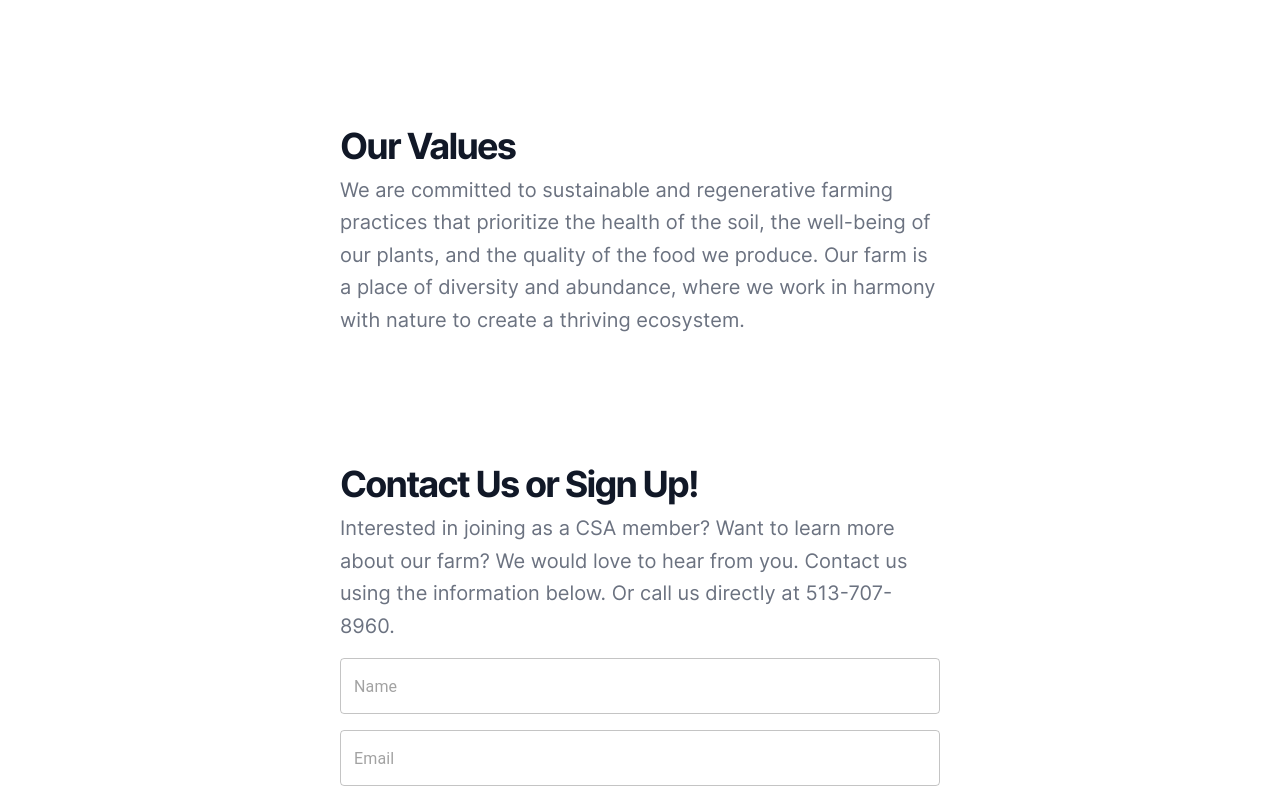
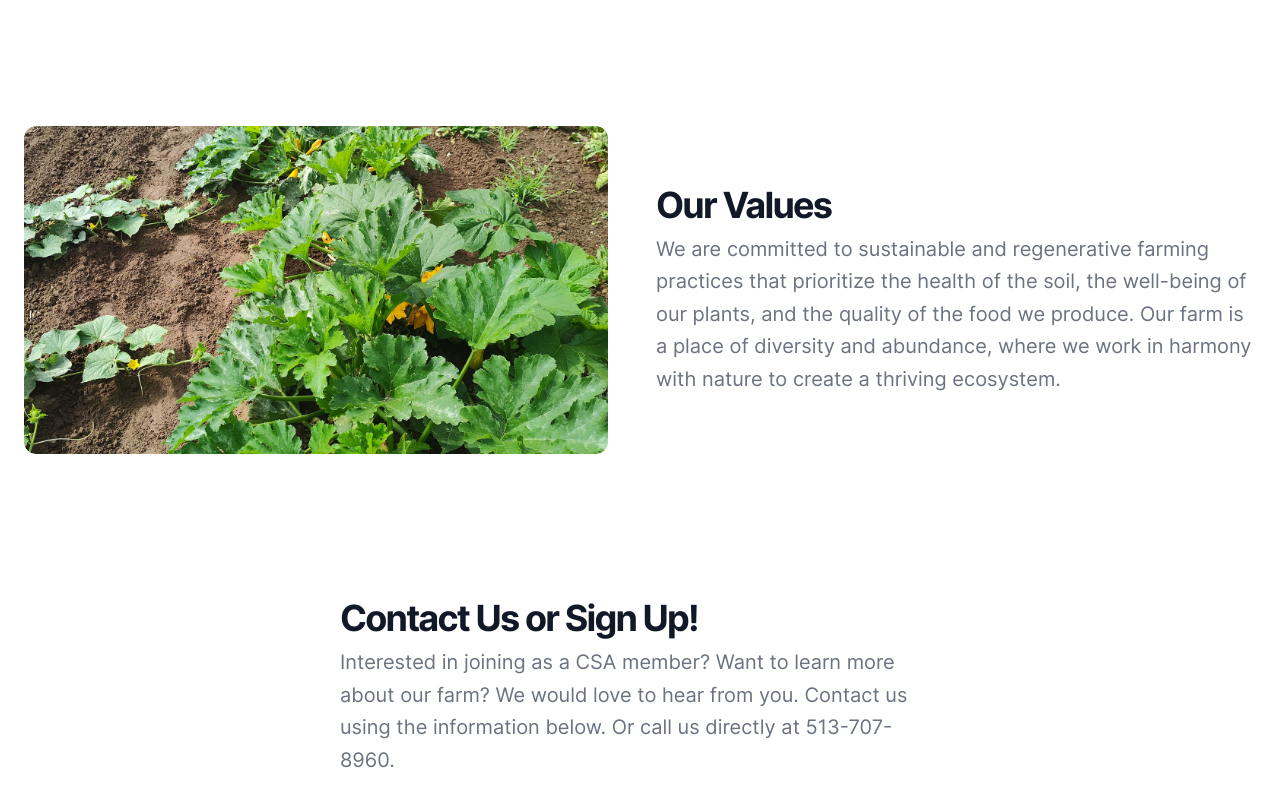
Before and after one commit to louieknolle/new-farm-site, a React (Vite) app: page / in a window 1280 px wide. Shown: the part 3940-4730 px from the top of the page. Built offline with nearby package versions, Linux system fonts and the light colour scheme.

Commit message:
adds values img

```diff
--- a/src/pages/Home.tsx
+++ b/src/pages/Home.tsx
@@ -3,10 +3,11 @@ import FacebookIcon from '@mui/icons-material/Facebook'
 import { Button, TextField, TextareaAutosize } from '@mui/material'
 import { NavLink } from 'react-router-dom'
 import acornImg from '../media/img/acorn.webp'
+import cropRowsImg from '../media/img/crop_rows.jpeg'
 import farmLogo from '../media/img/farmLogo.png'
 import bannerImg from '../media/img/greenhouse_mic.jpeg'
 import kaleImg from '../media/img/kale.jpeg'
-import cropRowsImg from '../media/img/rows.jpeg'
+import tillerRowsImg from '../media/img/rows.jpeg'
 import tomatoesImg from '../media/img/tomatoes.jpeg'
 import zuchinniImg from '../media/img/zucchini.jpg'
 
@@ -66,7 +67,7 @@ export default function Component() {
 						</div>
 					</div>
 				</section>
-				<section className='w-full py-12 md:py-24 lg:py-36' id='csa'>
+				<section className='w-full py-36' id='csa'>
 					<div className='container grid items-center gap-6 px-4 md:px-6'>
 						<div className='mx-auto max-w-3xl space-y-4'>
 							<div className='space-y-2'>
@@ -236,7 +237,7 @@ export default function Component() {
 						</div>
 					</div>
 				</section>
-				<section className='w-full py-12 md:py-24 lg:py-36' id='about'>
+				<section className='w-full py-36' id='about'>
 					<div className='container px-4 md:px-6'>
 						<div className='grid items-center gap-6 lg:grid-cols-[1fr_400px] lg:gap-12 xl:grid-cols-[1fr_600px]'>
 							<div className='space-y-2'>
@@ -257,15 +258,22 @@ export default function Component() {
 								<img
 									alt='small walk-behind tractor in a field of crops'
 									className='aspect-video rounded-xl object-cover'
-									src={cropRowsImg}
+									src={tillerRowsImg}
 								/>
 							</div>
 						</div>
 					</div>
 				</section>
 				<section className='w-full'>
-					<div className='container grid items-center gap-6 px-4 md:px-6'>
-						<div className='mx-auto max-w-3xl space-y-4'>
+					<div className='container px-4 md:px-6'>
+						<div className='grid items-center gap-6 lg:grid-cols-[1fr_400px] lg:gap-12 xl:grid-cols-[1fr_600px]'>
+							<div className='mx-auto aspect-video overflow-hidden rounded-xl object-cover object-center sm:w-full'>
+								<img
+									alt='small walk-behind tractor in a field of crops'
+									className='aspect-video rounded-xl object-cover'
+									src={cropRowsImg}
+								/>
+							</div>
 							<div className='space-y-2'>
 								<h2 className='text-3xl font-bold tracking-tighter sm:text-4xl'>
 									Our Values
@@ -281,7 +289,7 @@ export default function Component() {
 						</div>
 					</div>
 				</section>
-				<section className='w-full py-12 md:py-24 lg:py-32' id='contact'>
+				<section className='w-full py-36' id='contact'>
 					<div className='container grid items-center gap-6 px-4 md:px-6'>
 						<div className='mx-auto max-w-3xl space-y-4'>
 							<div className='space-y-2'>
```
Also changed, not shown: src/media/img/crop_rows.jpeg (added).
